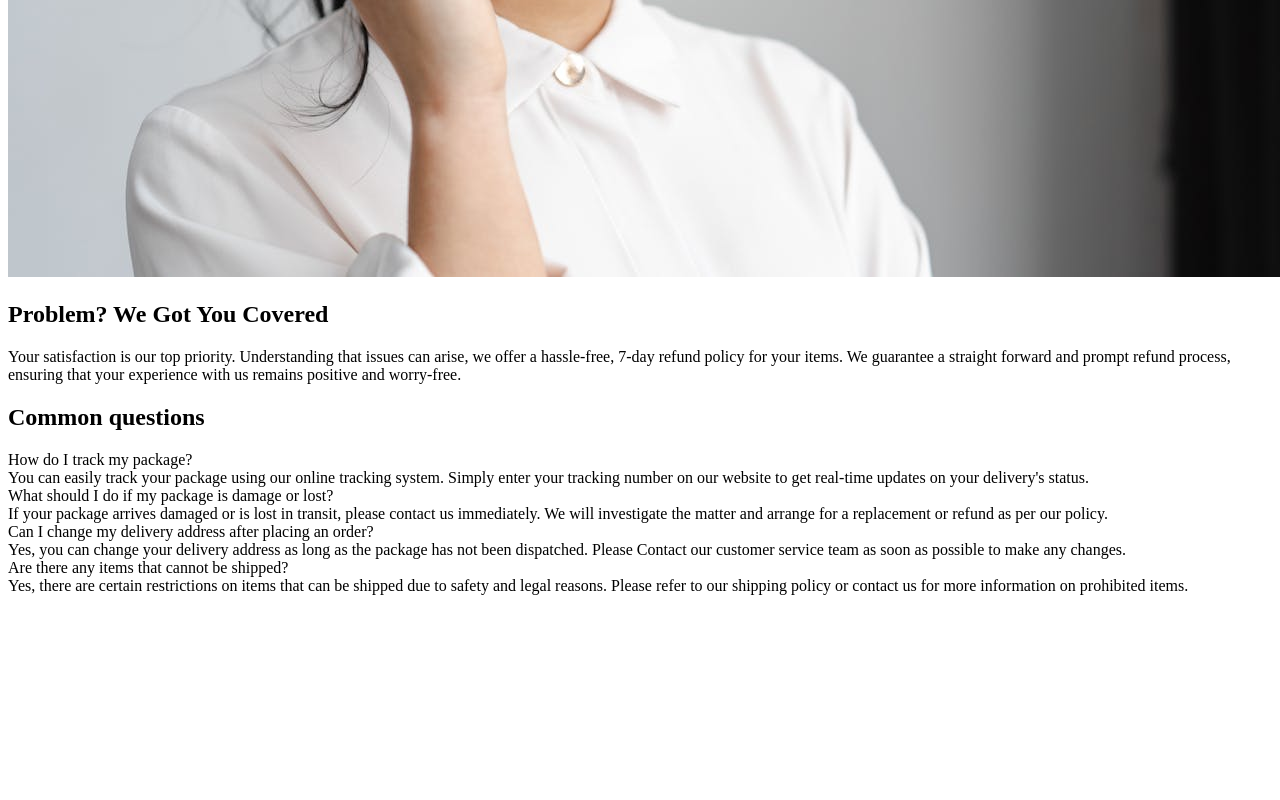
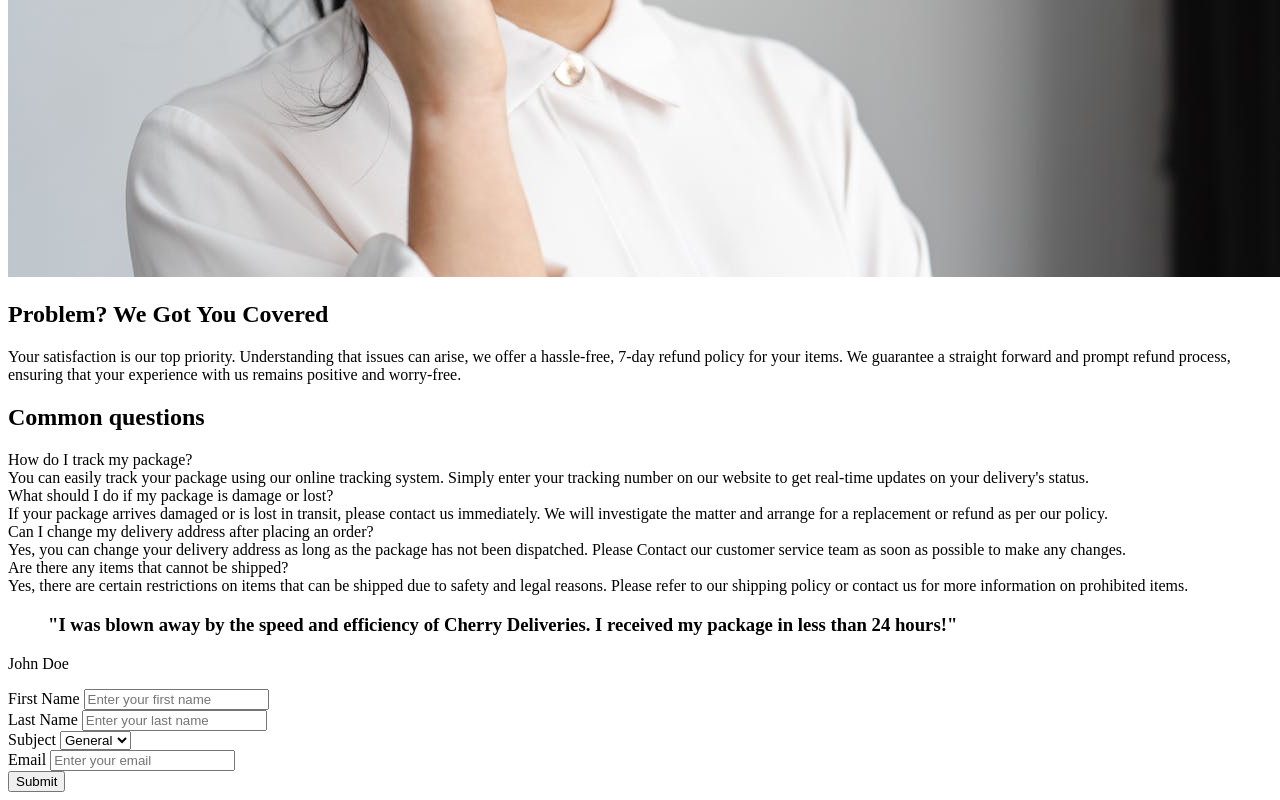
Before and after one commit to LordStarkiller94/ClientSideClass, a plain HTML site: page index.html in a window 1280 px wide. Shown: the part 2788-3588 px from the top of the page. Before the commit the page ends 3391 px from the top, so only its background shows below. Drawn offline with Linux system fonts and the light colour scheme.

Commit message:
Update index.html

```diff
--- a/index.html
+++ b/index.html
@@ -79,7 +79,48 @@
         </section>
 
         <section id="contact">
+            <blockquote>
+                <h3>"I was blown away by the speed and efficiency of Cherry Deliveries. I received my package in less than 24 hours!"</h3>
+            </blockquote>
+            <p>John Doe</p>
 
+            <form method="POST">
+                <div class="input-row">
+                    <div class="input-group">
+                        <label for="first-name">First Name</label>
+                        <input
+                            id="first-name"
+                            name="first-name"
+                            type="text"
+                            placeholder="Enter your first name"
+                            required
+                        />
+                    </div>
+                    <div class="input-group">
+                        <label for="last-name">Last Name</label>
+                        <input
+                            id="last-name"
+                            name="last-name"
+                            type="text"
+                            placeholder="Enter your last name"
+                            required
+                        />
+                    </div>
+                </div>
+                <div class="input-row">
+                    <label for="subject">Subject</label>
+                    <select id="subject" name="subject">
+                        <option value="general" selected>General</option>
+                        <option value="delivery">Delivery</option>
+                        <option value="refund">Refund</option>
+                    </select>
+                </div>
+                <div class="input-group">
+                    <label for="email">Email</label>
+                    <input id="email" type="email" name="email" placeholder="Enter your email" required="">
+                </div>
+                <button type="submit">Submit</button>
+            </form>
         </section>
 
     </main>
```
